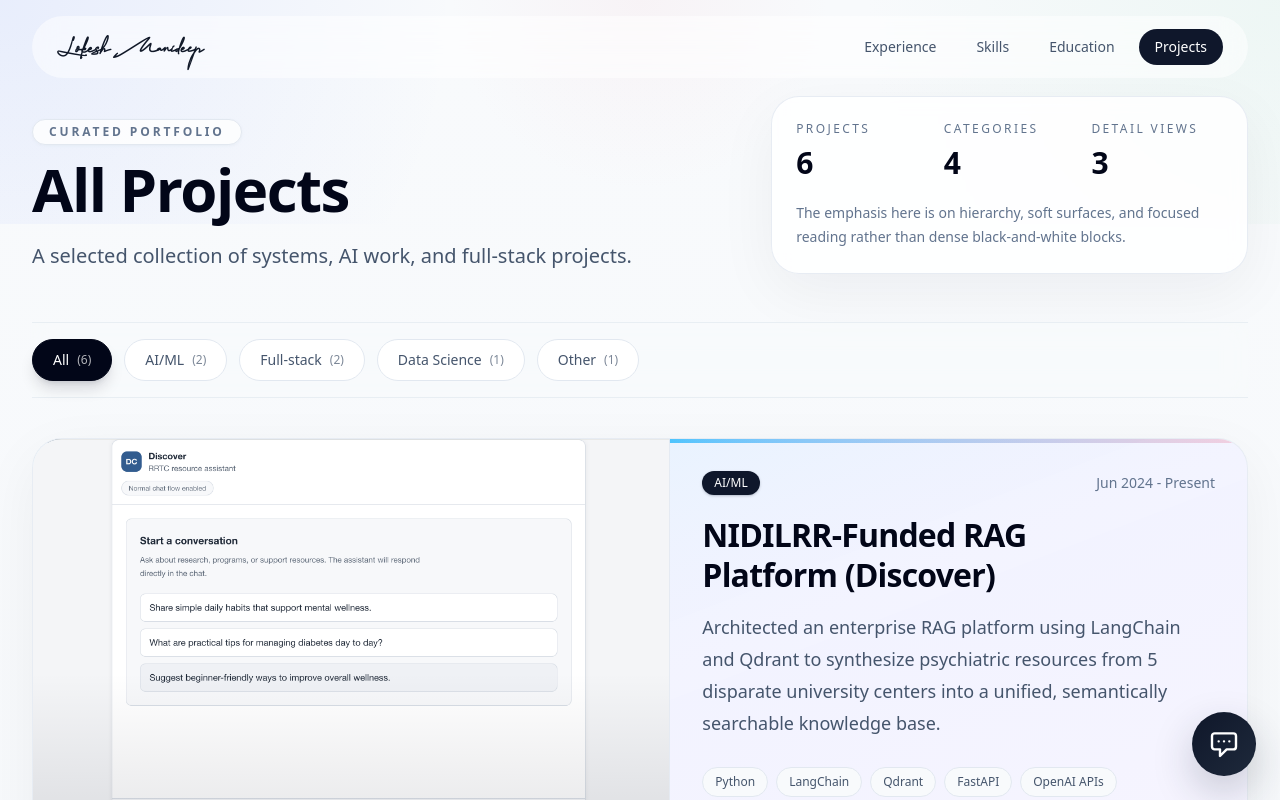
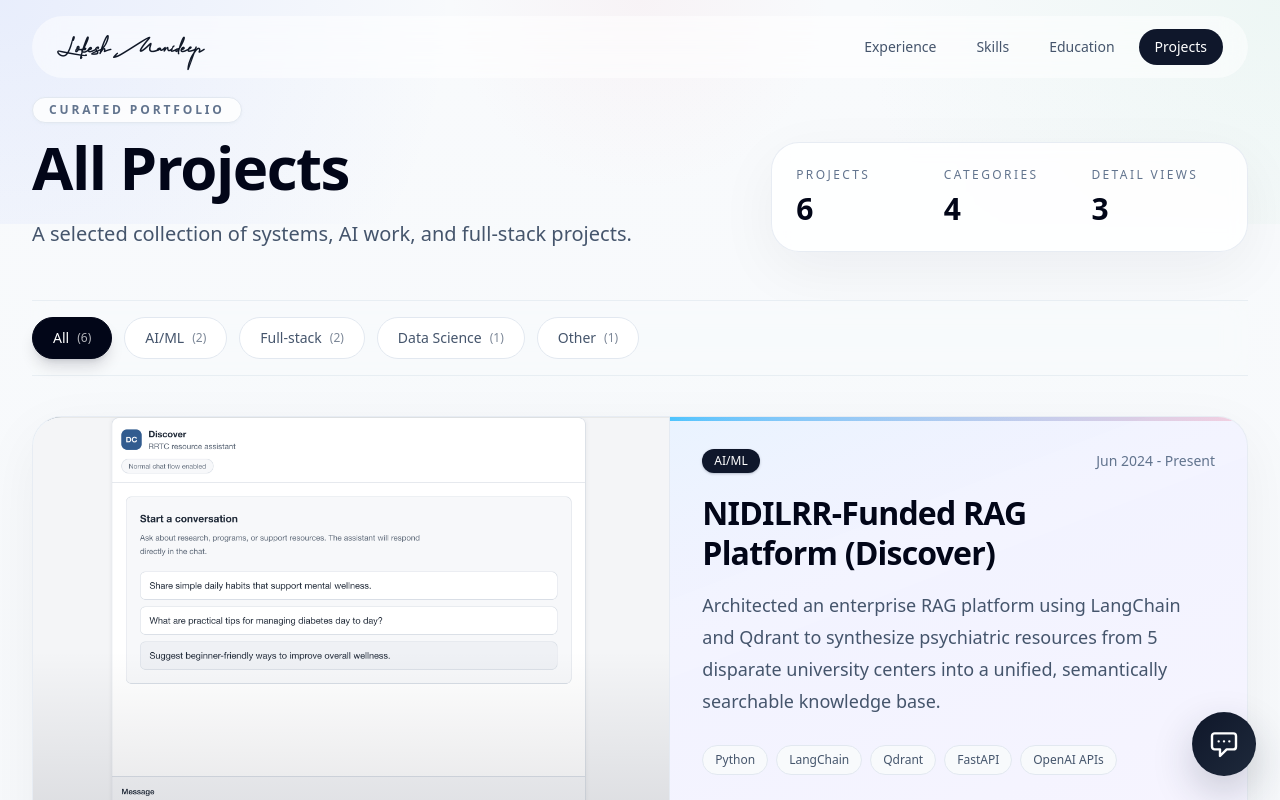
Before and after one commit to lokeshmanideep/lokeshmanideep.github.io, a React (Vite) app: page /projects in a window 1280 px wide. Shown: the top 800 px of the page. Built offline with nearby package versions, Linux system fonts and the light colour scheme.

Commit message:
remove explanations

```diff
--- a/src/pages/Projects.tsx
+++ b/src/pages/Projects.tsx
@@ -76,9 +76,6 @@ export const Projects: React.FC = () =>
                                     </p>
                                 </div>
                             </div>
-                            <p className="mt-5 text-sm leading-6 text-slate-500">
-                                The emphasis here is on hierarchy, soft surfaces, and focused reading rather than dense black-and-white blocks.
-                            </p>
                         </div>
                     </div>
 
```
